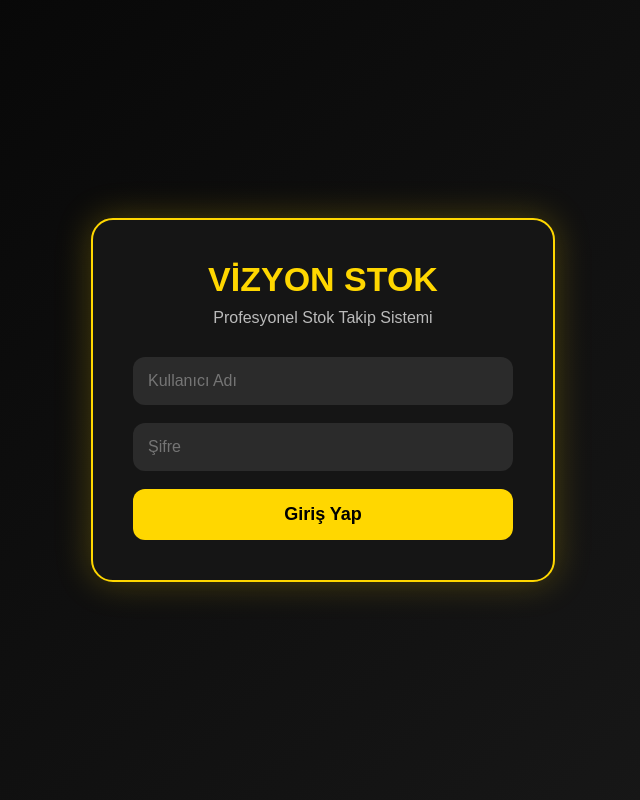
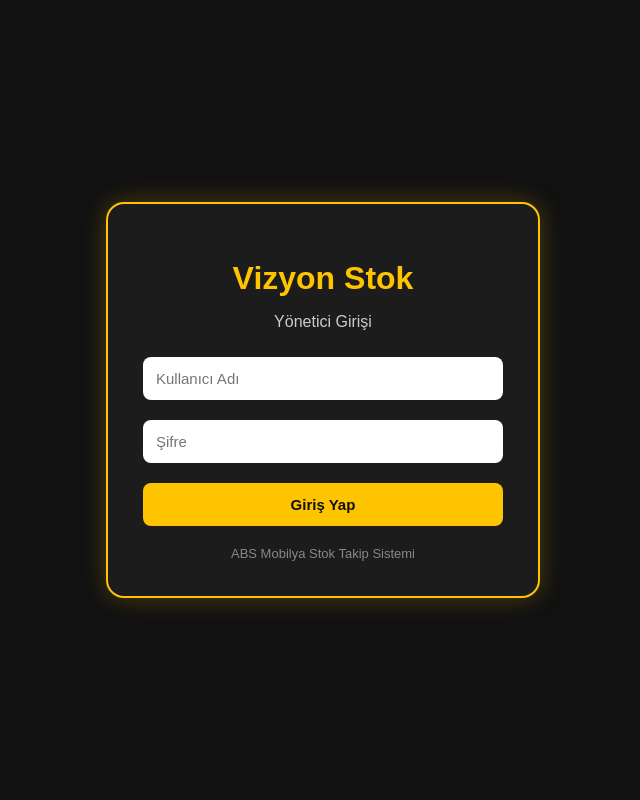
Before and after one commit to alicandvc38-netizen/vizyon-stok, a Flask app: page /login in a window 1280 px wide. Shown: the whole page, without its empty margins (317-957 px from the left). Run offline with Flask 3, Linux system fonts and the light colour scheme.

Commit message:
Update login.html

```diff
--- a/templates/login.html
+++ b/templates/login.html
@@ -2,77 +2,79 @@
 <html lang="tr">
 <head>
     <meta charset="UTF-8">
-<meta name="viewport" content="width=device-width, initial-scale=1.0">
-<title>Vizyon Stok | Giriş</title>
+    <title>Giriş - Vizyon Stok</title>
 
     <style>
-body{
-    margin:0;
-    min-height:100vh;
-    display:flex;
-    justify-content:center;
-    align-items:center;
-    background:linear-gradient(135deg,#050505,#1a1a1a);
-    font-family:Arial, sans-serif;
-    color:white;
+        body {
+            margin: 0;
+            background: #111;
+            color: white;
+            font-family: Arial;
+            display: flex;
+            justify-content: center;
+            align-items: center;
+            height: 100vh;
         }
 
-.login-box{
-    width:380px;
-    background:#151515;
-    border:2px solid gold;
-    border-radius:22px;
-    padding:40px;
-    box-shadow:0 0 35px rgba(255,215,0,0.25);
+        .login-box {
+            background: #1c1c1c;
+            border: 2px solid #ffc400;
+            border-radius: 18px;
+            padding: 35px;
+            width: 360px;
+            text-align: center;
+            box-shadow: 0 0 25px rgba(255, 196, 0, 0.25);
         }
 
-.logo{
-    text-align:center;
-    color:gold;
-    font-size:34px;
-    font-weight:bold;
-    margin-bottom:10px;
+        h1 {
+            color: #ffc400;
+            margin-bottom: 5px;
         }
 
-.sub{
-    text-align:center;
-    color:#bbb;
-    margin-bottom:30px;
+        p {
+            color: #ccc;
         }
 
-input{
-    width:100%;
-    padding:15px;
-    margin-bottom:18px;
-    border:none;
-    border-radius:12px;
-    background:#2b2b2b;
-    color:white;
-    font-size:16px;
-    box-sizing:border-box;
+        input {
+            width: 100%;
+            padding: 13px;
+            margin: 10px 0;
+            border: none;
+            border-radius: 8px;
+            box-sizing: border-box;
+            font-size: 15px;
         }
 
-button{
-    width:100%;
-    padding:15px;
-    background:gold;
-    color:black;
-    border:none;
-    border-radius:12px;
-    font-size:18px;
-    font-weight:bold;
-    cursor:pointer;
+        button {
+            width: 100%;
+            background: #ffc400;
+            color: #111;
+            border: none;
+            padding: 13px;
+            border-radius: 8px;
+            font-weight: bold;
+            cursor: pointer;
+            font-size: 15px;
+            margin-top: 10px;
         }
 
-button:hover{
-    background:#ffcc00;
+        button:hover {
+            background: #e0aa00;
         }
 
-.hata{
-    margin-top:18px;
-    color:#ff4b4b;
-    text-align:center;
-    font-weight:bold;
+        .hata {
+            color: #ff4d4d;
+            background: rgba(255, 77, 77, 0.1);
+            border: 1px solid #ff4d4d;
+            padding: 10px;
+            border-radius: 8px;
+            margin-bottom: 10px;
+        }
+
+        .info {
+            margin-top: 20px;
+            font-size: 13px;
+            color: #888;
         }
     </style>
 </head>
@@ -80,9 +82,12 @@ button:hover{
 <body>
 
 <div class="login-box">
+    <h1>Vizyon Stok</h1>
+    <p>Yönetici Girişi</p>
 
-<div class="logo">VİZYON STOK</div>
-<div class="sub">Profesyonel Stok Takip Sistemi</div>
+    {% if hata %}
+    <div class="hata">{{ hata }}</div>
+    {% endif %}
 
     <form method="POST">
         <input type="text" name="kullanici" placeholder="Kullanıcı Adı" required>
@@ -90,10 +95,9 @@ button:hover{
         <button type="submit">Giriş Yap</button>
     </form>
 
-{% if hata %}
-<div class="hata">{{ hata }}</div>
-{% endif %}
-
+    <div class="info">
+        ABS Mobilya Stok Takip Sistemi
+    </div>
 </div>
 
 </body>
```
Lines whose indentation alone changed are shown as unchanged.
